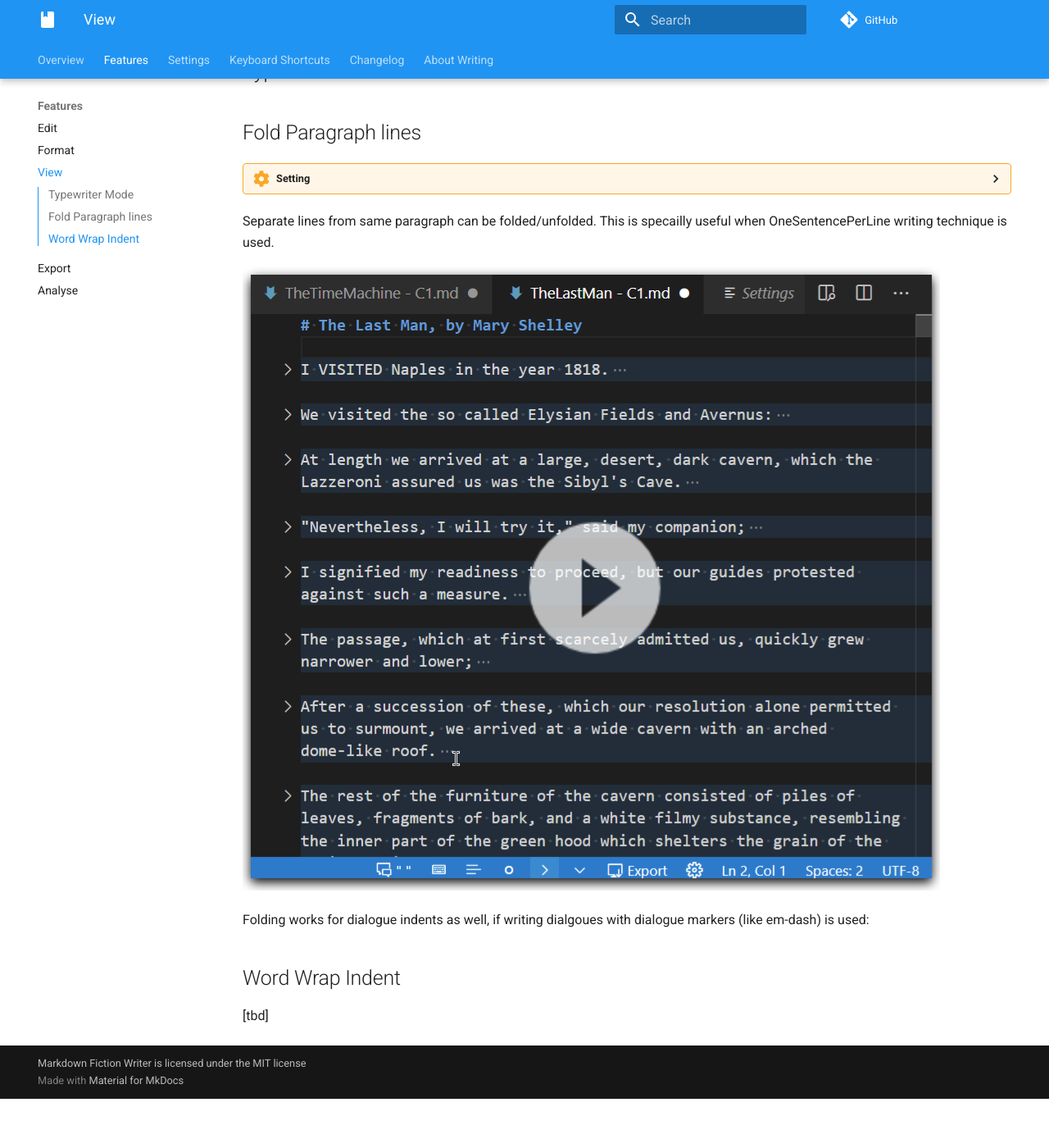
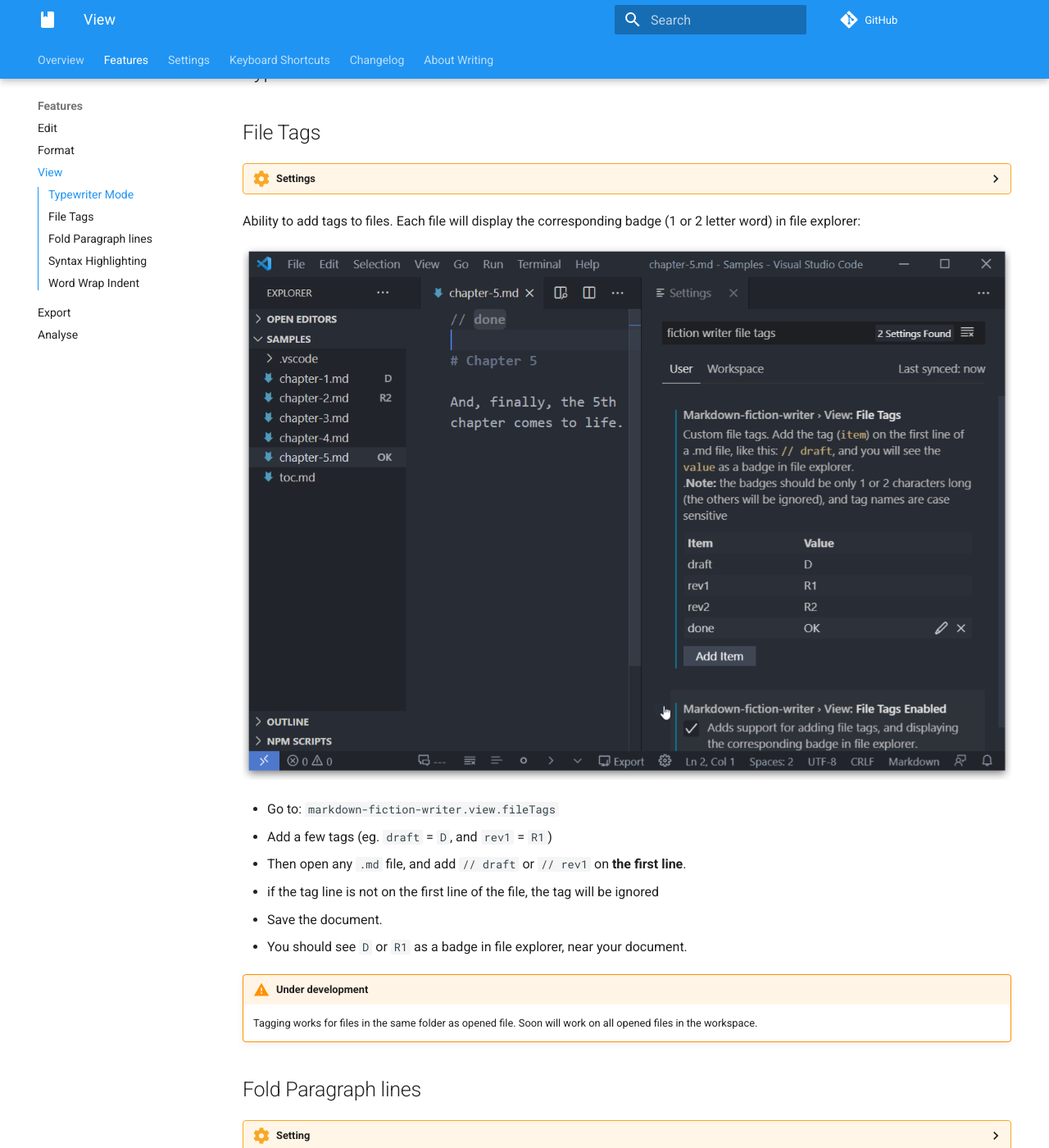
Before and after one commit to zoctarine/vscode-fiction-writer, an MkDocs documentation site: the page built from docs/features/view.md, in a window 1280 px wide and 1400 px high, scrolled down 205 px. Shown: the whole window at 82% size. Built offline with MkDocs 1.6.1 and Material for MkDocs 9.7.7, drawn with Linux system fonts in a browser that asks for light colours; comment, search, counter and statistics services are not loaded; before the commit the page ends 1545 px from its top, so only the background shows below that; some of the changed text lies outside the part shown.

Commit message:
Add Tags

```diff
--- a/docs/features/view.md
+++ b/docs/features/view.md
@@ -1,4 +1,27 @@
 # Typewriter Mode
+
+
+# File Tags
+
+??? setting "Settings"
+    `markdown-fiction-writer.view.fileTags`
+    `markdown-fiction-writer.view.fileTagsEnabled`
+
+Ability to add tags to files. Each file will display the corresponding badge (1 or 2 letter word) in file explorer:
+
+![Tags 01](img/tags_01.gif)
+
+- Go to: `markdown-fiction-writer.view.fileTags`
+- Add a few tags (eg. `draft` = `D`, and `rev1` = `R1`)
+- Then open any `.md` file, and add `// draft` or `// rev1` on **the first line**.
+  - if the tag line is not on the first line of the file, the tag will be ignored
+- Save the document.
+- You should see `D` or `R1` as a badge in file explorer, near your document.
+
+!!! warning "Under development"
+    Tagging works for files in the same folder as opened file.
+    Soon will work on all opened files in the workspace.
+
 
 # Fold Paragraph lines
 
@@ -11,6 +34,14 @@
 
 Folding works for dialogue indents as well, if writing dialgoues with dialogue markers (like em-dash) is used:
 
+
+# Syntax Highlighting
+
+??? setting "Settings"
+    `mmarkdown-fiction-writer.view.highlightDialogueMarkers`
+    `markdown-fiction-writer.view.highlightDialogue`
+
+
 # Word Wrap Indent
 
 [tbd]
--- a/overrides/main.html
+++ b/overrides/main.html
@@ -1,10 +1,11 @@
 {% extends "base.html" %}
+
 
 {% block announce %}
 
-<small><strong>v0.0.*-alpha</strong> | The documentation is work in progress, the extension is only on early draft stage.</small>
+<a style="float:right;" href="https://marketplace.visualstudio.com/items?itemName=vsc-zoctarine.markdown-fiction-writer"><img src="https://vsmarketplacebadge.apphb.com/version-short/vsc-zoctarine.markdown-fiction-writer.svg"/></a> <small>The documentation is work in progress, the extension is only on early draft stage.</small>
+
 {% endblock %}
-
 {% block libs %}
     {{ super() }}
 	<script
```
Also changed, not shown: docs/changelog.md (+11 -0 lines), docs/index.md (+4 -0 lines), docs/settings.md (+18 -10 lines), docs/features/img/tags_01.gif (added), docs/features/img/tags_01.png (added).
